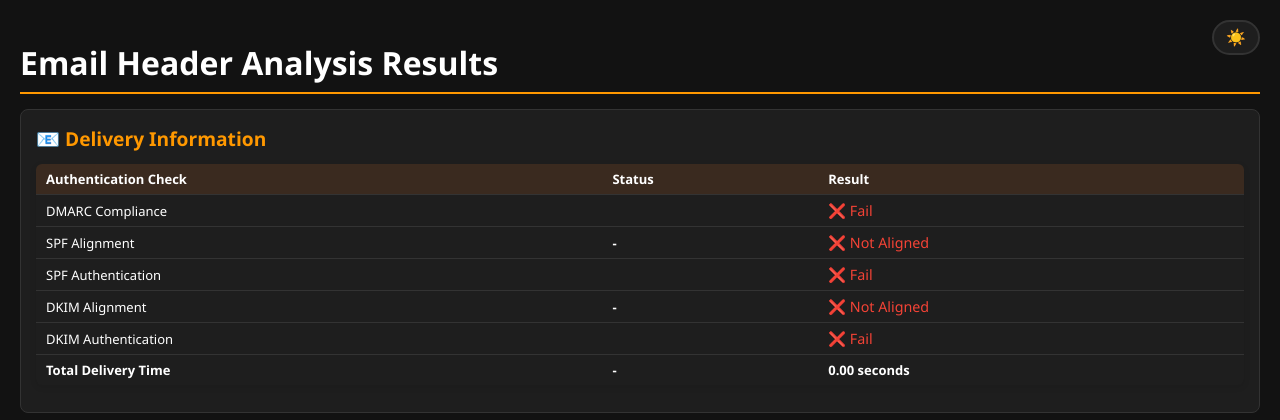
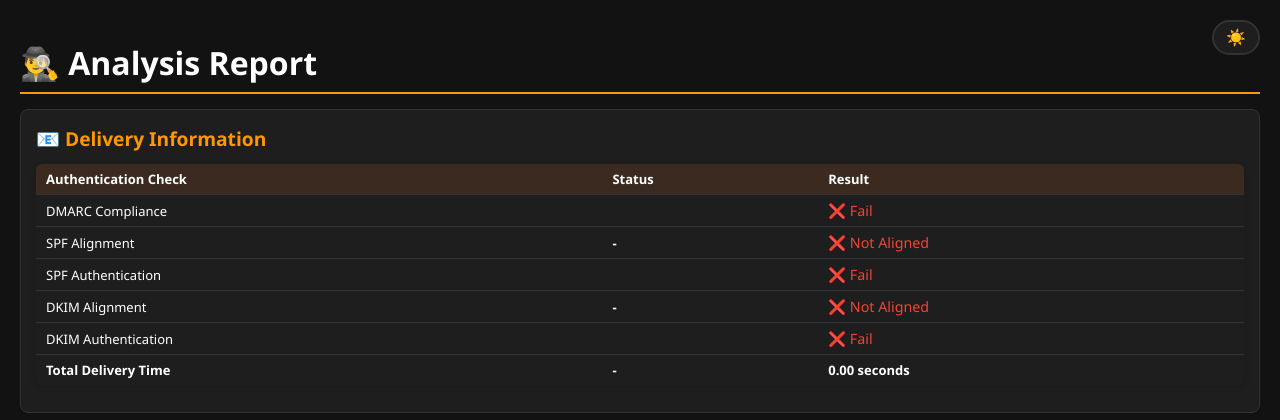
Before and after one commit to coder5617/Email-Forensics, a Flask app: template templates/results.html in a window 1280 px wide. Shown: the top 420 px of the page. Run offline with Flask 3, Linux system fonts and the light colour scheme; the template is opened without the code that fills it, so the values that code supplies are empty.

Commit message:
Email Forensics

```diff
--- a/templates/index.html
+++ b/templates/index.html
@@ -13,7 +13,7 @@
     </button>
 
     <div class="container">
-        <h1>Email Header Analyzer</h1>
+        <h1>🔍📧 Email Header Analyzer</h1>
         <p>Analyze email headers to check authentication, track delivery paths, and identify potential security issues.</p>
 
         <form method="post">
--- a/templates/results.html
+++ b/templates/results.html
@@ -13,7 +13,7 @@
     </button>
 
     <div class="container">
-        <h1>Email Header Analysis Results</h1>
+        <h1>🕵️‍♂️ Analysis Report</h1>
 
         <!-- Delivery Information Section (At Top) -->
         <div class="delivery-section">
```
